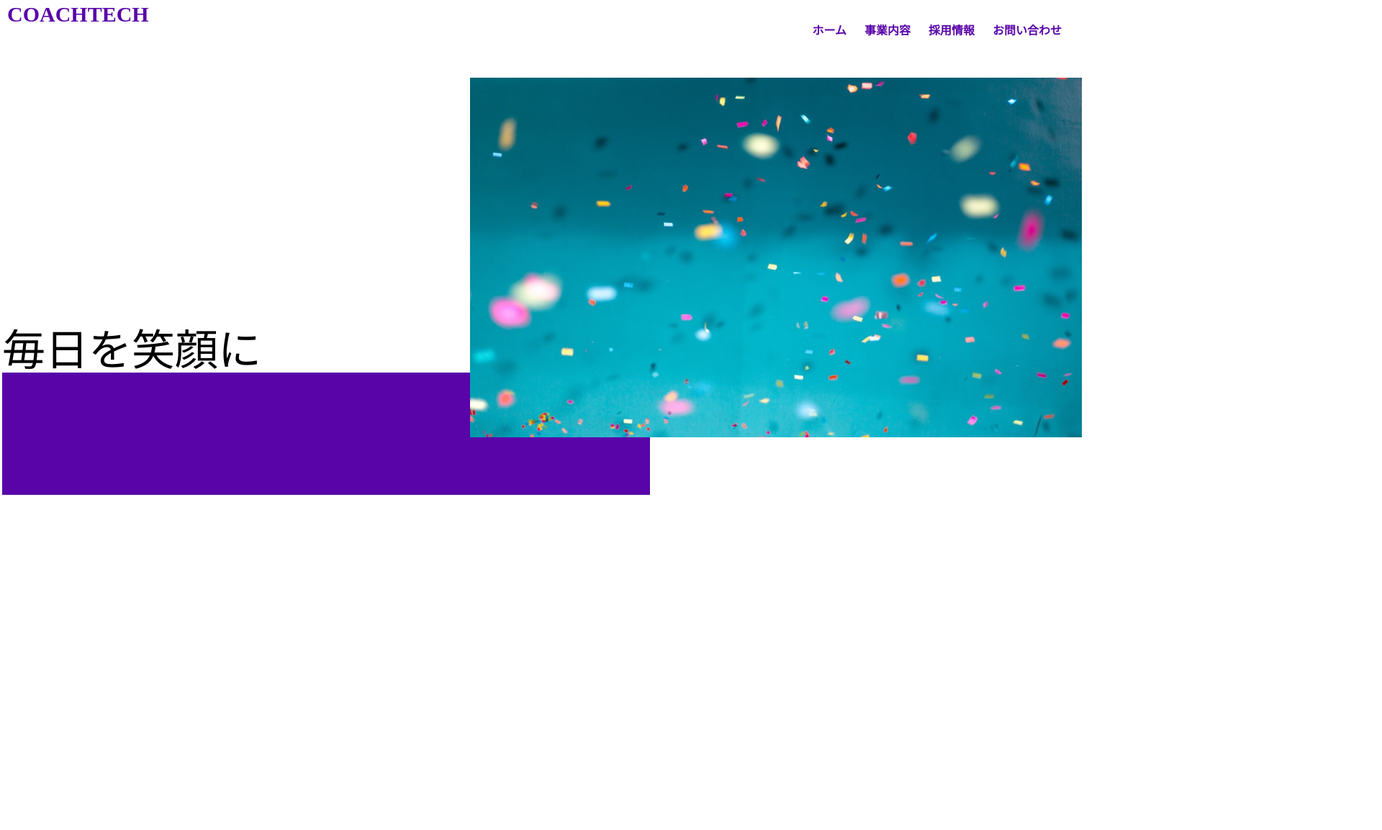
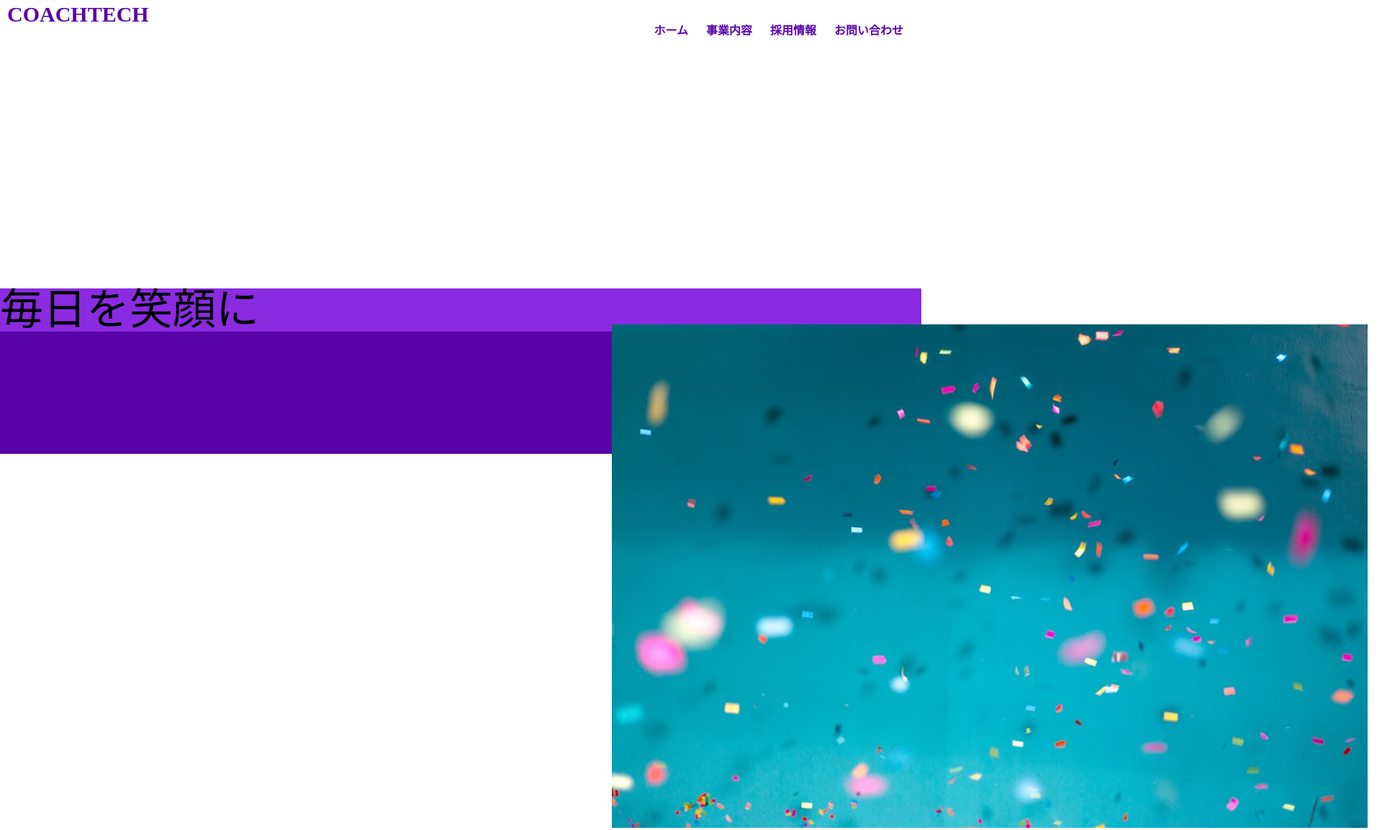
Before and after one commit to kashimateppei/ensyu3, a plain HTML site: page index.html in a window 1280 px wide. Shown: the top 1154 px of the page at 72% size, 1920 px wide, since content can reach past the window. Before the commit the page ends 800 px from the top, so only its background shows below. Drawn offline with Linux system fonts and the light colour scheme.

Commit message:
second-commit

```diff
--- a/css/style.css
+++ b/css/style.css
@@ -1,6 +1,5 @@
 .header {
-  width: 1500px;
-  height: 100px;
+  height: 300px;
 }
 .header__logo {
   font-size: 30px;
@@ -11,7 +10,6 @@
 .header__item {
   display: inline;
   color: rgb(89, 4, 168);
-
 }
 nav ul {
   display: flex;
@@ -22,10 +20,8 @@ nav li {
   margin-right: 25px;
 }
 main{
-  width: 1500px;
-  height: 600px;
-  border: white solid 3px;
   position: relative;
+  background-color: blueviolet;
 }
 .ttl {
   font-size: 60px;
@@ -37,10 +33,10 @@ main{
   height: 170px;
   background-color: rgb(89, 4, 168);
 }
-img {
-  width: 850px;
-  height: 500px;
+.img {
+  width: 100%;
+  background-size: 400px;
   position: absolute;
-  top: 0;
-  left: 650px;
+  top: 50px;
+  left: 850px;
 }
--- a/index.html
+++ b/index.html
@@ -8,7 +8,7 @@
   <link rel="stylesheet" href="css/style.css" />
 </head>
 <body>
-  <header class="header">
+  <header>
     <h4 class="header__logo">COACHTECH</h4>
     <div class="header__item">
       <nav>
@@ -24,8 +24,9 @@
   <main>
     <h1 class="ttl">毎日を笑顔に</h1>
     <div class="box"></div>
-    <div class="img"</div>
+    <div class="img">
       <img src="img/firstview.jpeg" alt="表示できません" />
+    </div>
   </main>
 </body>
 </html>
```
